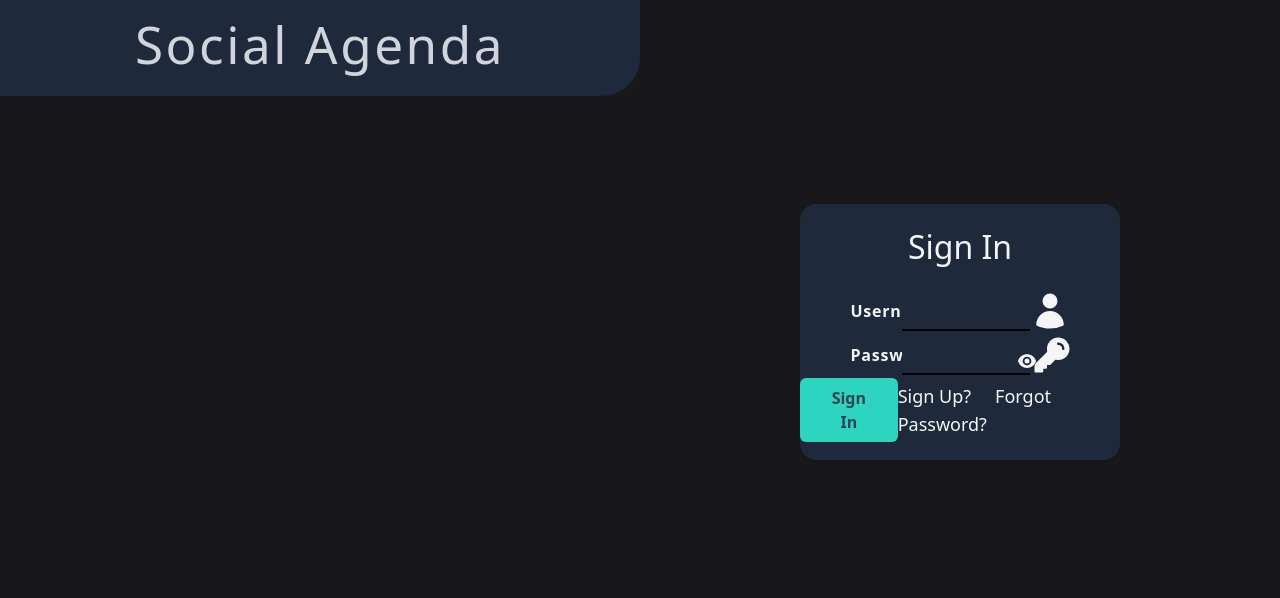
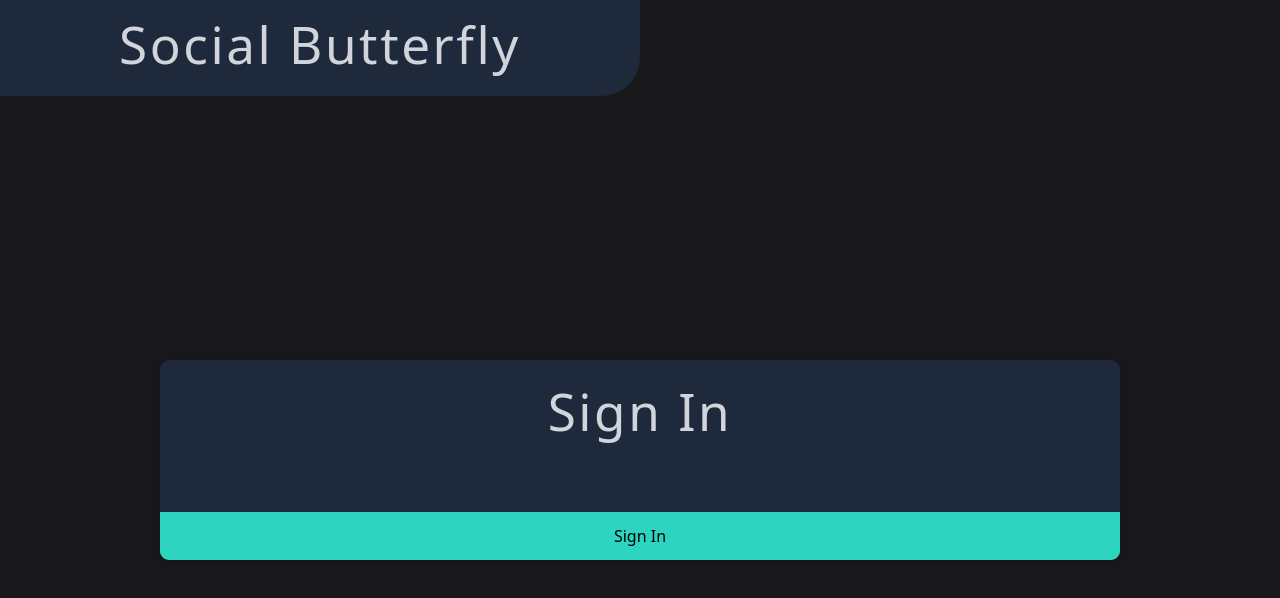
Before and after one commit to brayden-wong/SocialButterfly-v2, a React (Create React App) app in the folder client/: page / in a window 1280 px wide. Shown: the top 598 px of the page. Built offline with nearby package versions, Linux system fonts and the light colour scheme; the HTML template or start-up script is replaced by a standard one.

Commit message:
refactoring the sign up and sign in page

```diff
--- a/client/src/components/login/Login.tsx
+++ b/client/src/components/login/Login.tsx
@@ -40,55 +40,87 @@ export const Login = (props: LoginProps) => {
   }
 
   return (
-    <div className={`relative top-[15%] left-[25%] w-[25vw] h-[20vw] bg-slate-800 rounded-2xl shadow ${props.signup ?
-      'translate-y-[100vw] duration-[800ms]' : 'translate-y-0 duration-[800ms]'}`}>
-      <div className='flex justify-center w-full items-center h-1/3 z-10'>
-        <h1 className='z-10 relative py-4 text-[2.5vw] text-[#F5F5F5]'>Sign In</h1>
-      </div>
-      <form className='pb-4 relative w-full h-2/3 flex flex-col justify-around'>
-        <div className='flex items-center justify-center'>
-          <label className='w-[4vw] text-white-milk tracking-wider text-md font-semibold'>
+    <div className={`absolute login_form bg-slate-800 rounded-xl shadow overflow-y-hidden ${props.signup ?
+      'translate-y-full duration-[900ms]' : 'translate-y-0 duration-[900ms]'}`}>
+      <h1 className='text-[4vw] flex justify-center items-center py-4 tracking-wider text-gray-300 text-center'>Sign In</h1>
+      <div className='relative top-16 grid grid-cols-1'>
+        <div className='space-y-8'>
+          <div className='flex justify-center items-end gap-2 bg-full w-full'>
+            <label className='w-30 text-white-milk tracking-wider text-md font-semibold'>
               Username
             </label>
-          <div className='flex'>
-            <input className='outline-none font-medium w-[10vw] text-gray-300 tracking-wide'
-              type='text' onChange={(e: React.ChangeEvent<HTMLInputElement>) => {
-                setEmail(e.target.value);
-              }} />
-            <UserIcon className='relative right-0 w-10 text-white-milk' />
+            <input id='username' className='outline-none text-md font-normal w-1/2 text-slate-300' type='text' />
+          </div>
+          <div className='flex justify-center items-end w-full gap-2'>
+            <label className='w-30 text-white-milk tracking-wider text-md font-semibold'>
+              Password
+            </label>
+            <input className='outline-none text-md font-normal w-1/2 text-slate-300' type={viewPassword} />
+          </div>
+          <div className='grid grid-cols-4 text-sm text-white-milk' >
+          {/* <div className='flex justify-between ml-[%] w-1/2  gap-2'> */}
+            <p className='relative pl-4 col-start-2'>Sign Up?</p>
+            <p className='relative pl-4 col-start-3 col-span-4 '>Forgot Password?</p>
           </div>
         </div>
-        <div className='flex flex-row items-center justify-center'>
-          <label className='w-[4vw] text-white-milk text-md tracking-wider font-semibold'>
-            Password
-          </label>
-          <div className='flex'>
-            <input className='outline-none font-medium w-[10vw] text-gray-300'
-              type={viewPassword} onChange={(e: React.ChangeEvent<HTMLInputElement>) => {
-                setPassword(e.target.value);
-              }} />
-            {viewPassword === 'password' ? <EyeIcon className='absolute w-5 pt-4 right-[6.5vw] text-white-milk cursor-pointer'
-              onClick={() => handleViewPassword()}/> : <EyeSlashIcon className='absolute w-5 pt-4 right-[6.5vw] text-white-milk cursor-pointer' onClick={() => handleViewPassword()} />}
-            <KeyIcon className='relative mx-0 right-[-2px] w-10 text-white-milk' />
       </div>
-        </div>
-        <div className='flex justify-evenly items-center'>
-          <button className='py-2 px-6 text-slate-700 font-semibold bg-teal-400 rounded-md duration-300
-              hover:text-white-milk hover:bg-teal-600 hover:duration-300'
-            onClick={(e: any) => {
-              e.preventDefault();
-              handleLogin();
-            }}
-          >
+      <div id='block' className='absolute bottom-0 bg-teal-400 w-full'>
+        <button id='sign_in' className='relative w-full py-4 bg-teal-400 duration-[.5s] ease-in-out hover:ease-in-out hover:bg-teal-600 hover:duration-[.5s] text-xl rounded'>
           Sign In
         </button>
-          <p className='text-white-milk text-lg font-semibold'>
-            <span className='mr-6 cursor-pointer hover:text-slate-300 hover:duration-400 duration-300'
-              onClick={() => props.setSignup(!props.signup)}>Sign Up?</span>
-            <a className='hover:text-slate-300 hover:duration-400 duration-300' href="">Forgot Password?</a>
-          </p>
+        {/* <div id='background' className='absolute w-full bg-teal-400 bg-red-500'>hello</div> */}
       </div>
-      </form>
+      {/* <div className='absolute left-1/2 bg-red-300 w-[1px] h-[100%]'></div> */}
     </div>
   )
+  // <div className={`absolute top-[25%] left-[60%] w-[30vw] h-[20vw] bg-slate-800 rounded-2xl shadow ${props.signup ?
+  //   'translate-y-[100vw] duration-[800ms]' : 'translate-y-0 duration-[800ms]'}`}>
+  //   <div className='flex justify-center w-full items-center h-1/3 z-10'>
+  //     <h1 className='z-10 relative py-4 text-[2.5vw] text-[#F5F5F5]'>Sign In</h1>
+  //   </div>
+  //   <form className='pb-4 relative w-full h-2/3 flex flex-col justify-around'>
+  //     <div className='flex items-center justify-center'>
+  //       <label className='w-[7vw] text-white-milk tracking-wider text-md font-semibold'>
+  //         Username
+  //       </label>
+  //       <div className='flex'>
+  //         <input className='outline-none font-medium w-[10vw] text-gray-300 tracking-wide'
+  //           type='text' onChange={(e: React.ChangeEvent<HTMLInputElement>) => {
+  //             setEmail(e.target.value);
+  //           }} />
+  //         <UserIcon className='relative right-0 w-10 text-white-milk' />
+  //       </div>
+  //     </div>
+  //     <div className='flex flex-row items-center justify-center'>
+  //       <label className='w-[7vw] text-white-milk text-md tracking-wider font-semibold'>
+  //         Password
+  //       </label>
+  //       <div className='flex'>
+  //         <input className='outline-none font-medium w-[10vw] text-gray-300'
+  //           type={viewPassword} onChange={(e: React.ChangeEvent<HTMLInputElement>) => {
+  //             setPassword(e.target.value);
+  //           }} />
+  //         {viewPassword === 'password' ? <EyeIcon className='absolute w-5 pt-4 right-[6.5vw] text-white-milk cursor-pointer'
+  //           onClick={() => handleViewPassword()}/> : <EyeSlashIcon className='absolute w-5 pt-4 right-[6.5vw] text-white-milk cursor-pointer' onClick={() => handleViewPassword()} />}
+  //         <KeyIcon className='relative mx-0 right-[-2px] w-10 text-white-milk' />
+  //       </div>
+  //     </div>
+  //     <div className='flex justify-evenly items-center'>
+  //       <button className='py-2 px-6 text-slate-700 font-semibold bg-teal-400 rounded-md duration-300
+  //           hover:text-white-milk hover:bg-teal-600 hover:duration-300'
+  //         onClick={(e: any) => {
+  //           e.preventDefault();
+  //           handleLogin();
+  //         }}
+  //       >
+  //         Sign In
+  //       </button>
+  //       <p className='text-white-milk text-lg font-semibold'>
+  //         <span className='mr-6 cursor-pointer hover:text-slate-300 hover:duration-400 duration-300'
+  //           onClick={() => props.setSignup(!props.signup)}>Sign Up?</span>
+  //         <a className='hover:text-slate-300 hover:duration-400 duration-300' href="">Forgot Password?</a>
+  //       </p>
+  //     </div>
+  //   </form>
+  // </div>
 }
--- a/client/src/index.css
+++ b/client/src/index.css
@@ -4,11 +4,11 @@
 
 @layer base {
   * {
-    overflow: hidden;
     padding: 0;
     margin: 0;
     font-family: system-ui, -apple-system, BlinkMacSystemFont, 'Segoe UI', Roboto, Oxygen, Ubuntu, Cantarell, 'Open Sans', 'Helvetica Neue', sans-serif;
     font-weight: 300;
+    font-size: 1vw;
   }
 
   .dashboard {
@@ -17,14 +17,22 @@
     background-color: #F7FBFC;
   }
 
+
   input {
+    border-radius: 0;
     background-color: transparent;
     border: none;
-    border-bottom: 2px solid black;
+    border-bottom: .3vw solid black;
   }
 }
 
 @layer components {
 
-
+  .login_form {
+    @apply xs:left-1/2 xs:-translate-x-1/2 xs:w-3/4 xs:h-1/4 xs:rounded-none
+            sm:left-1/2 sm:-translate-x-1/2
+            md:left-1/2 md:-translate-x-1/2
+            lg:bottom-[30%]
+            2xl:top-[20%] right-[8%] w-4/12 h-[30rem]
+  }
 }
--- a/client/src/pages/Authentication.tsx
+++ b/client/src/pages/Authentication.tsx
@@ -9,14 +9,14 @@ export const Authentication = () => {
 
   return (
     <div className='bg-zinc-900'>
-      <div className='w-[50%] h-[7.5vw] bg-slate-800 rounded-br-[3vw] relative' >
-        <h1 className='text-[4vw] tracking-wider text-gray-300 text-center pt-[.5vw]'>Social Agenda</h1>
+      <div className='w-1/2 h-[7.5vw] bg-slate-800 rounded-br-[3vw] relative' >
+        <h1 className='text-[4vw] tracking-wider text-gray-300 text-center pt-[.5vw]'>Social Butterfly</h1>
       </div>
-      <div className='w-[100%] h-[90vh]'>
-        <div className="w-[50%] h-[100%] float-left bg-zinc-900">
+      <div className='w-full h-[90vh]'>
+        <div className="w-1/2 h-full float-left bg-zinc-900">
 
         </div>
-        <div className="w-[50%] h-[100%] float-left bg-zinc-900">
+        <div className="w-1/2 h-full float-left bg-zinc-900">
           <Signup signup={signup} setSignup={() => setSignup(!signup)} />
           <Login signup={signup} setSignup={() => setSignup(!signup)}
             resetPassword={resetPassword} setResetPassword={() => setResetPassword(!resetPassword)} />
--- a/client/tailwind.config.js
+++ b/client/tailwind.config.js
@@ -5,6 +5,9 @@ module.exports = {
   ],
   theme: {
     extend: {
+      screens: {
+        'xs': '300px',
+      },
       colors: {
         white: {
           milk: '#f5f5f5'
```
Lines whose indentation alone changed are shown as unchanged.
